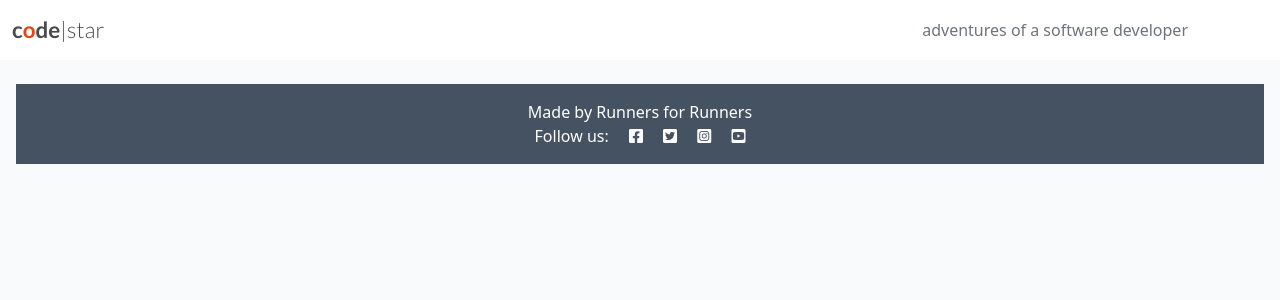
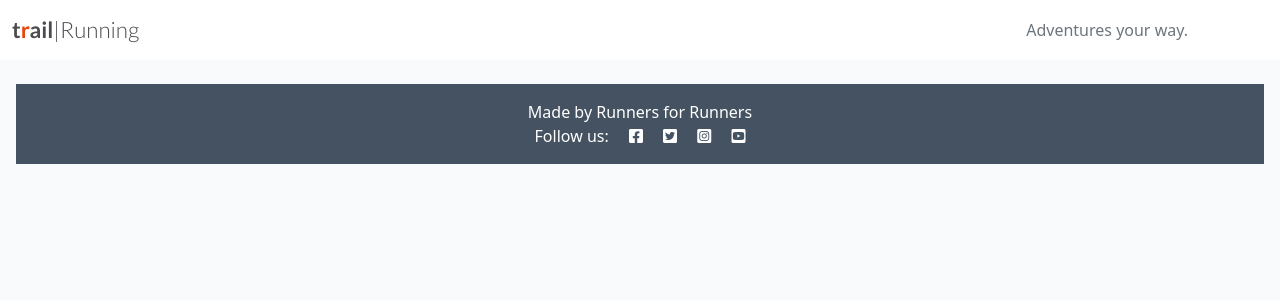
Before and after one commit to Katherine-Holland/running, a Django app: page / in a window 1280 px wide. Shown: the top 300 px of the page. Run offline with Django 4.2, Linux system fonts and the light colour scheme; data that the repository does not hold is empty.

Commit message:
amend base html titles

```diff
--- a/templates/base.html
+++ b/templates/base.html
@@ -31,8 +31,8 @@
     <!-- Navigation -->
     <nav class="navbar navbar-expand-lg navbar-light bg-white">
         <div class="container-fluid">
-            <a class="navbar-brand" href="{% url 'home' %}"><span class="brand">c<span class="red-o">o</span>de<span
-                        class="thin">|star</span></span></a>
+            <a class="navbar-brand" href="{% url 'home' %}"><span class="brand">t<span class="red-o">r</span>ail<span
+                        class="thin">|Running</span></span></a>
             <button class="navbar-toggler" type="button" data-bs-toggle="collapse" data-bs-target="#navbarText"
                 aria-controls="navbarText" aria-expanded="false" aria-label="Toggle navigation">
                 <span class="navbar-toggler-icon"></span>
@@ -46,7 +46,7 @@
 
                 </ul>
                 <span class="navbar-text text-muted">
-                    adventures of a software developer
+                    Adventures your way.
                 </span>
             </div>
         </div>
```
